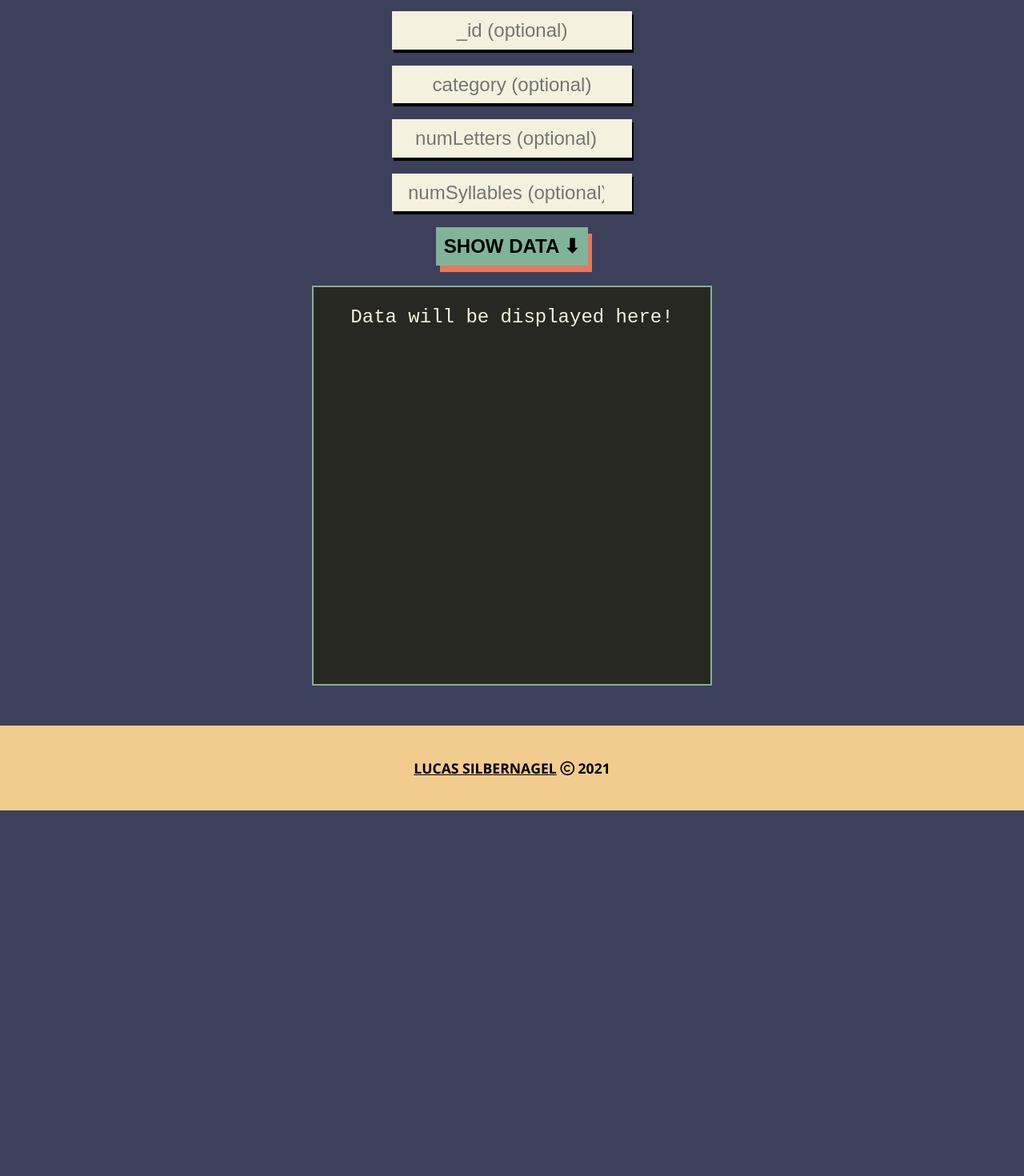
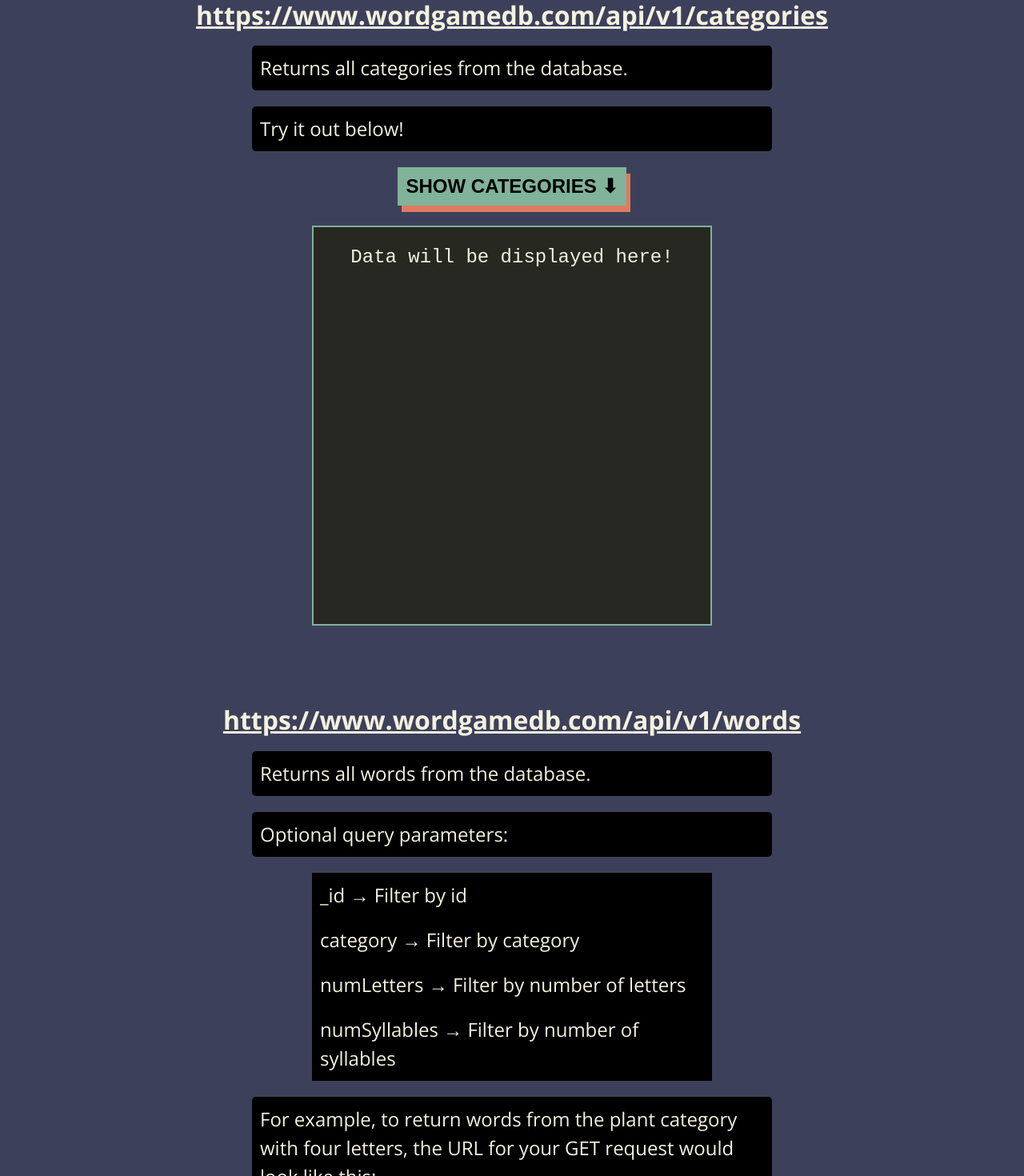
Before and after one commit to LucasSilbernagel/wordGameDB, a React (Create React App) app in the folder client/: page /endpoints in a window 1280 px wide. Shown: the part 260-1730 px from the top of the page at 80% size. Before the commit the page ends 1273 px from the top, so only its background shows below. Built offline with nearby package versions, Linux system fonts and the light colour scheme.

Commit message:
added categories output to endpoints page

```diff
--- a/client/src/components/Endpoints/Endpoints.js
+++ b/client/src/components/Endpoints/Endpoints.js
@@ -12,6 +12,11 @@ function Endpoints() {
   function output(inp) {
     const allData = document.getElementById('allData');
     allData.innerHTML = inp;
+  }
+
+  function output2(inp) {
+    const allCategories = document.getElementById('allCategories');
+    allCategories.innerHTML = inp;
   }
 
   function syntaxHighlight(json) {
@@ -33,7 +38,7 @@ function Endpoints() {
       });
   }
 
-  const showData = () => {
+  const showAllData = () => {
 
     let _idVal = `${document.getElementById('_id').value}`;
     let _id = "";
@@ -83,32 +88,81 @@ function Endpoints() {
 
   const handleKeyPress = (e) => {
     if(e.key === 'Enter'){
-      showData();
+      showAllData();
     }
   }
+
+  const showCategories = () => {
+
+    output2("");
+    setLoading(true);
+    setTimeout(() => {
+      axios.get(`/api/v1/categories`)
+        .then((res) => {
+          let allCategories = Object.assign({}, res.data);
+          let str = JSON.stringify(allCategories, undefined, 4);
+          output2(syntaxHighlight(str));
+        })
+        .then(setLoading(false))
+    }, 1000);
+
+  };
 
   return (
     <main>
       <div className="wrapper">
         <StyledEndpoints>
-          <StyledForm>
+          <div className="endpoint">
+            <h2>https://www.wordgamedb.com/api/v1/categories</h2>
+            <p>Returns all categories from the database.</p>
+            <p>Try it out below!</p>
+            <StyledButton onClick={showCategories}>Show Categories ⬇</StyledButton>
+            <pre id="allCategories">
+              <p>Data will be displayed here!</p>
+              <Loading loading={loading} />
+            </pre>
+          </div>
+
+          <div className="endpoint">
+            <h2>https://www.wordgamedb.com/api/v1/words</h2>
+            <p>Returns all words from the database.</p>
+            <p>Optional query parameters:</p>
+            <ul>
+              <li>
+                <p>_id → Filter by id</p>
+              </li>
+              <li>
+                <p>category → Filter by category</p>
+              </li>
+              <li>
+                <p>numLetters → Filter by number of letters</p>
+              </li>
+              <li>
+                <p>numSyllables → Filter by number of syllables</p>
+              </li>
+            </ul>
+            <p>For example, to return words from the plant category with four letters, the URL for your GET request would look like this:</p>
+            <h3>https://www.wordgamedb.com/api/v1/words/?category=plant&numLetters=4</h3>
+            <p>Try it out using the form below!</p>
+            <StyledForm id="allDataForm">
               <label htmlFor="_id" className="sr-only">_id (optional)</label>
-            <input id="_id" type="text" placeholder="_id (optional)" onKeyPress={handleKeyPress} />
+              <input id="_id" type="text" placeholder="_id" onKeyPress={handleKeyPress} />
 
               <label htmlFor="category" className="sr-only">Category (optional)</label>
-            <input id="category" type="text" placeholder="category (optional)" onKeyPress={handleKeyPress} />
+              <input id="category" type="text" placeholder="category" onKeyPress={handleKeyPress} />
 
               <label htmlFor="numLetters" className="sr-only">numLetters</label>
-            <input id="numLetters" type="number" min="1" placeholder="numLetters (optional)" onKeyPress={handleKeyPress} />
+              <input id="numLetters" type="number" min="1" placeholder="numLetters" onKeyPress={handleKeyPress} />
 
               <label htmlFor="numSyllables" className="sr-only">numSyllables (optional)</label>
-            <input id="numSyllables" type="number" min="1" placeholder="numSyllables (optional)" onKeyPress={handleKeyPress} />
+              <input id="numSyllables" type="number" min="1" placeholder="numSyllables" onKeyPress={handleKeyPress} />
             </StyledForm>
-          <StyledButton type="submit" onClick={showData}>Show Data ⬇</StyledButton>
+            <StyledButton type="submit" onClick={showAllData}>Show Data ⬇</StyledButton>
             <pre id="allData">
               <p>Data will be displayed here!</p>
               <Loading loading={loading} />
             </pre>
+          </div>
         </StyledEndpoints>
       </div>
     </main>
--- a/client/src/components/Endpoints/Endpoints.styled.js
+++ b/client/src/components/Endpoints/Endpoints.styled.js
@@ -2,7 +2,29 @@ import styled from 'styled-components';
 
 export const StyledEndpoints = styled.section`
   text-align: center;
-  padding: 50px 0px;
+  padding: 10px 0px;
+  .endpoint {
+    margin-bottom: 100px;
+    h2 {
+      font-size: 2rem;
+      margin-bottom: 20px;
+      text-decoration: underline;
+    }
+    h3 {
+      font-size: 1.4rem;
+      text-decoration: underline;
+    }
+    ul {
+      padding: unset;
+      text-align: left;
+      font-size: 1.4rem;
+      margin: 0 auto;
+      max-width: 500px;
+      p {
+        margin: 0;
+        border-radius: unset;
+      }
+    }
     pre {
     font-size: 1.1rem;
     text-align: center;
@@ -36,4 +58,5 @@ export const StyledEndpoints = styled.section`
         color: #F8F8F2;
       }
     }
+  }
 `;
--- a/client/src/components/Header/DesktopNavigation/DesktopNavigation.js
+++ b/client/src/components/Header/DesktopNavigation/DesktopNavigation.js
@@ -1,4 +1,4 @@
-import { Link } from "react-router-dom";
+import { NavLink } from "react-router-dom";
 import { StyledDesktopNavigation } from './DesktopNavigation.styled';
 
 function MobileNavigation() {
@@ -8,13 +8,13 @@ function MobileNavigation() {
     <StyledDesktopNavigation>
       <ul>
         <li>
-          <Link to="/">Home</Link>
+          <NavLink exact to="/" activeClassName="current">Home</NavLink>
         </li>
         <li>
-          <Link to="/endpoints">Endpoints</Link>
+          <NavLink exact to="/endpoints" activeClassName="current">Endpoints</NavLink>
         </li>
         <li>
-          <Link to="/contact">Contact</Link>
+          <NavLink exact to="/contact" activeClassName="current">Contact</NavLink>
         </li>
       </ul>
     </StyledDesktopNavigation>
--- a/client/src/components/Header/DesktopNavigation/DesktopNavigation.styled.js
+++ b/client/src/components/Header/DesktopNavigation/DesktopNavigation.styled.js
@@ -28,4 +28,7 @@ export const StyledDesktopNavigation = styled.nav`
       box-shadow: 5px 5px ${({ theme }) => theme.primaryLight};
     }
   }
+  .current {
+    box-shadow: 5px 5px ${({ theme }) => theme.primaryLight};
+  }
 `;
```
Also changed, not shown: 2 other files (tests, documents, lock files or other folders). Lines whose indentation alone changed are shown as unchanged.
